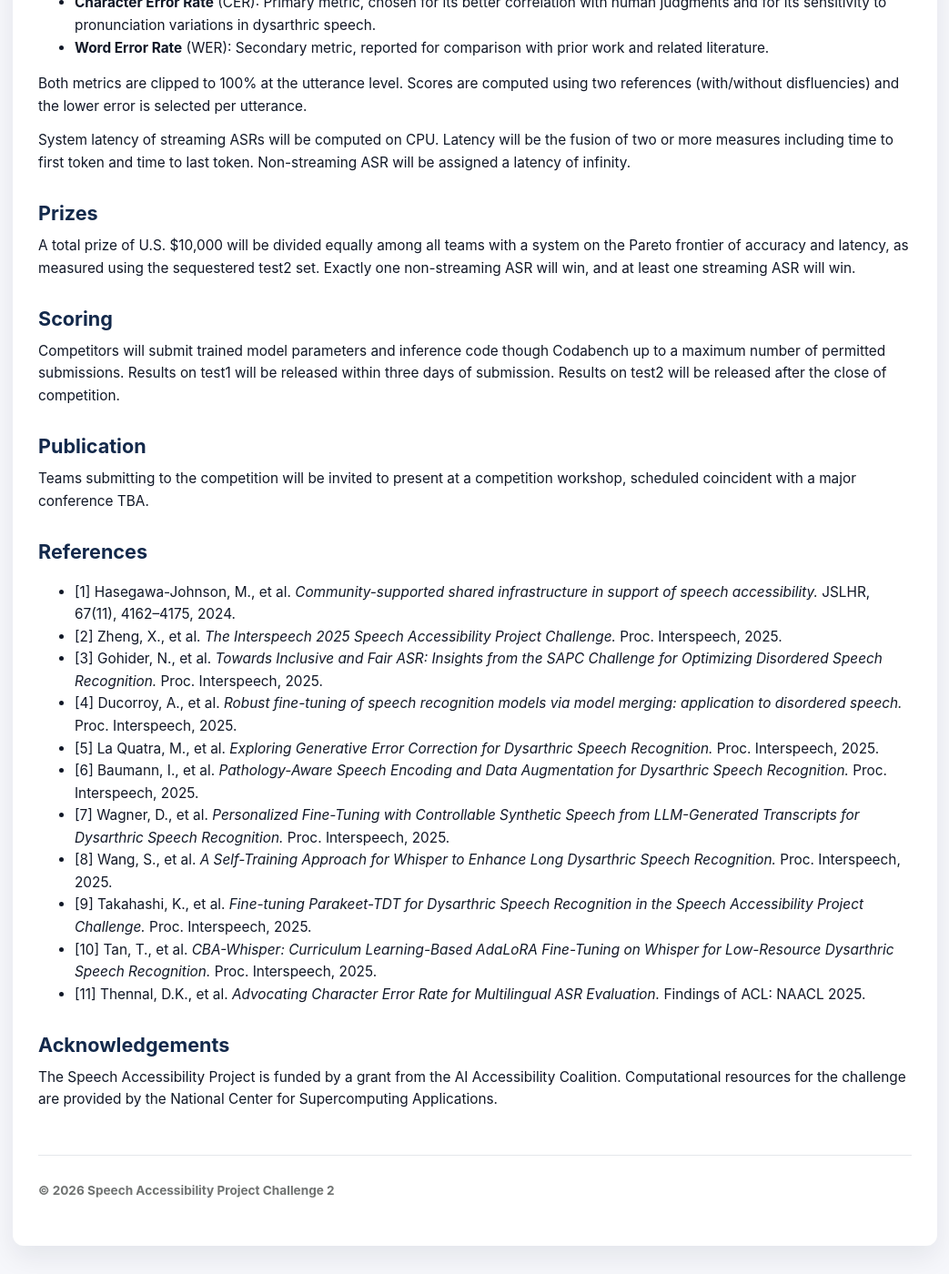
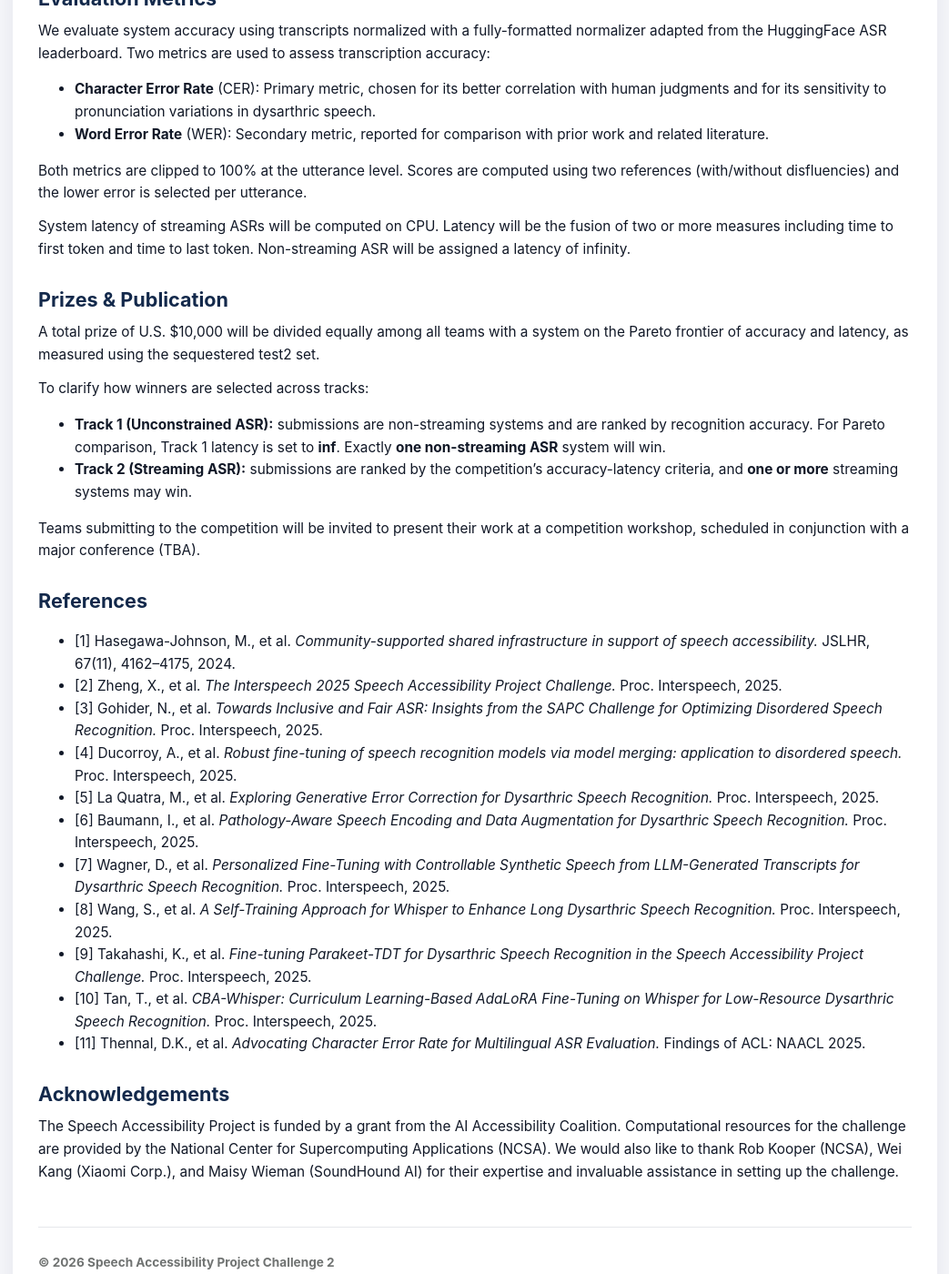
Before and after one commit to xiuwenz2/SAPC2-website, a Jekyll site: the page built from index.md, in a window 1280 px wide and 1400 px high, scrolled down 1191 px. Shown: the whole window at 91% size, without its empty margins (118-1161 px from the left). Built offline with Jekyll 4.4.1, drawn with Linux system fonts in a browser that asks for light colours; before the commit the page ends 2560 px from its top, so only the background shows below that; some of the changed text lies outside the part shown.

Commit message:
update index.md

```diff
--- a/index.md
+++ b/index.md
@@ -17,19 +13,19 @@ hero_meta: >
 <div class="news-list">
 
 <div class="news-item">
-  <div class="news-date">2026-02-08</div>
+  <div class="news-date">2026-02-27</div>
   <div class="news-text">
-  <strong><span style="color: #E84A27;">SAPC-template (https://github.com/xiuwenz2/SAPC-template)</span></strong> updated: preprocessing, Track 1 starter kit, and evaluation.
+  <strong><span style="color: #E84A27;">Starter Template:</span></strong>To help you begin, SAPC-template (https://github.com/xiuwenz2/SAPC-template) is now available.
   </div>
 </div>
 
 <div class="news-item">
     <div class="news-date">2025-12-03</div>
     <div class="news-text">
-      Request the SAP corpus via the official website
-      (<a href="https://speechaccessibilityproject.beckman.illinois.edu/conduct-research-through-the-project">link</a>), by
-      submitting the DUA
-      (<a href="https://speechaccessibilityproject.beckman.illinois.edu/docs/librariesprovider8/default-document-library/data-transfer-and-use-agreement-speech-accessibility-project.pdf?sfvrsn=909bd90f_20">link</a>)
+      <strong><span style="color: #E84A27;">SAP Data:</span></strong>Request the SAP corpus via
+      (<a href="https://speechaccessibilityproject.beckman.illinois.edu/conduct-research-through-the-project">the official website</a>), by
+      submitting the
+      (<a href="https://speechaccessibilityproject.beckman.illinois.edu/docs/librariesprovider8/default-document-library/data-transfer-and-use-agreement-speech-accessibility-project.pdf?sfvrsn=909bd90f_20">DUA</a>)
       and a one-page proposal to <a href="mailto:speechaccessibility@beckman.illinois.edu">email</a>.<br>
       <em>Note: <strong><span style="color: #E84A27;">Approval typically takes ~2–4 weeks.</span></strong> Upon approval, access will be immediately granted
       to the SAP Research Release, which contains most of the same waveforms that will be part of
@@ -42,7 +38,7 @@ hero_meta: >
 <div class="news-item">
   <div class="news-date">2025-12-03</div>
   <div class="news-text">
-    Team <strong><span style="color: #E84A27;">registration is now open</span></strong> through <a href="https://forms.gle/bajUuCF6xZYbVq2A9">link</a>.
+    <strong><span style="color: #E84A27;">Registration:</span></strong> Team registration is now open through <a href="https://forms.gle/bajUuCF6xZYbVq2A9">link</a>.
   </div>
 </div>
 
@@ -63,7 +59,9 @@ SAPC2 builds on the success of the Interspeech 2025 Speech Accessibility Project
 ## <a id="call"></a>Challenge Tracks
 The challenge features two complementary tracks:
 1. **Unconstrained ASR Track**: Participants may use models of any size or architecture, aiming to advance the state of the art in dysarthric speech recognition.
-2. **Efficiency-Constrained/Streaming ASR Track**: Submitted systems will be placed on a Pareto chart of system latency and system accuracy, promoting lightweight and deployable solutions for real-world use.
+2. **Streaming ASR Track**: Submitted systems will be placed on a Pareto chart of system latency and system accuracy, promoting lightweight and deployable solutions for real-world use.
+
+Competitors will submit trained model parameters and inference code through <strong><span style="color: #E84A27;">Codabench</span></strong> (<a href="https://www.codabench.org/competitions/14176">Track 1</a> | <a href="https://www.codabench.org/competitions/14177">Track 2</a>) up to a maximum number of permitted submissions. Results on test1 will be released within three days of submission. Results on test2 will be released after the close of competition.
 
 ## <a id="call"></a>Evaluation Metrics
 We evaluate system accuracy using transcripts normalized with a fully-formatted normalizer adapted from the HuggingFace ASR leaderboard. Two metrics are used to assess transcription accuracy:
@@ -74,14 +72,15 @@ Both metrics are clipped to 100% at the utterance level. Scores are computed usi
 
 System latency of streaming ASRs will be computed on CPU. Latency will be the fusion of two or more measures including time to first token and time to last token. Non-streaming ASR will be assigned a latency of infinity.
 
-## <a id="call"></a>Prizes
-A total prize of U.S. $10,000 will be divided equally among all teams with a system on the Pareto frontier of accuracy and latency, as measured using the sequestered test2 set. Exactly one non-streaming ASR will win, and at least one streaming ASR will win.
+## <a id="call"></a>Prizes & Publication
+A total prize of U.S. $10,000 will be divided equally among all teams with a system on the Pareto frontier of accuracy and latency, as measured using the sequestered test2 set.
 
-## <a id="call"></a>Scoring
-Competitors will submit trained model parameters and inference code though Codabench up to a maximum number of permitted submissions. Results on test1 will be released within three days of submission. Results on test2 will be released after the close of competition.
+To clarify how winners are selected across tracks:
 
-## <a id="call"></a>Publication
-Teams submitting to the competition will be invited to present at a competition workshop, scheduled coincident with a major conference TBA.
+- **Track 1 (Unconstrained ASR):** submissions are non-streaming systems and are ranked by recognition accuracy. For Pareto comparison, Track 1 latency is set to **inf**. Exactly **one non-streaming ASR** system will win.
+- **Track 2 (Streaming ASR):** submissions are ranked by the competition's accuracy-latency criteria, and **one or more** streaming systems may win.
+
+Teams submitting to the competition will be invited to present their work at a competition workshop, scheduled in conjunction with a major conference (TBA).
 
 ## References
 - [1] Hasegawa-Johnson, M., et al. *Community-supported shared infrastructure in support of speech accessibility.* JSLHR, 67(11), 4162–4175, 2024.
@@ -97,4 +96,4 @@ Teams submitting to the competition will be invited to present at a competition
 - [11] Thennal, D.K., et al. *Advocating Character Error Rate for Multilingual ASR Evaluation.* Findings of ACL: NAACL 2025.
 
 ## <a id="call"></a>Acknowledgements
-The Speech Accessibility Project is funded by a grant from the AI Accessibility Coalition. Computational resources for the challenge are provided by the National Center for Supercomputing Applications.
+The Speech Accessibility Project is funded by a grant from the AI Accessibility Coalition. Computational resources for the challenge are provided by the National Center for Supercomputing Applications (NCSA). We would also like to thank Rob Kooper (NCSA), Wei Kang (Xiaomi Corp.), and Maisy Wieman (SoundHound AI) for their expertise and invaluable assistance in setting up the challenge.
```
Also changed, not shown: other parts of index.md (+0 -4 lines).
